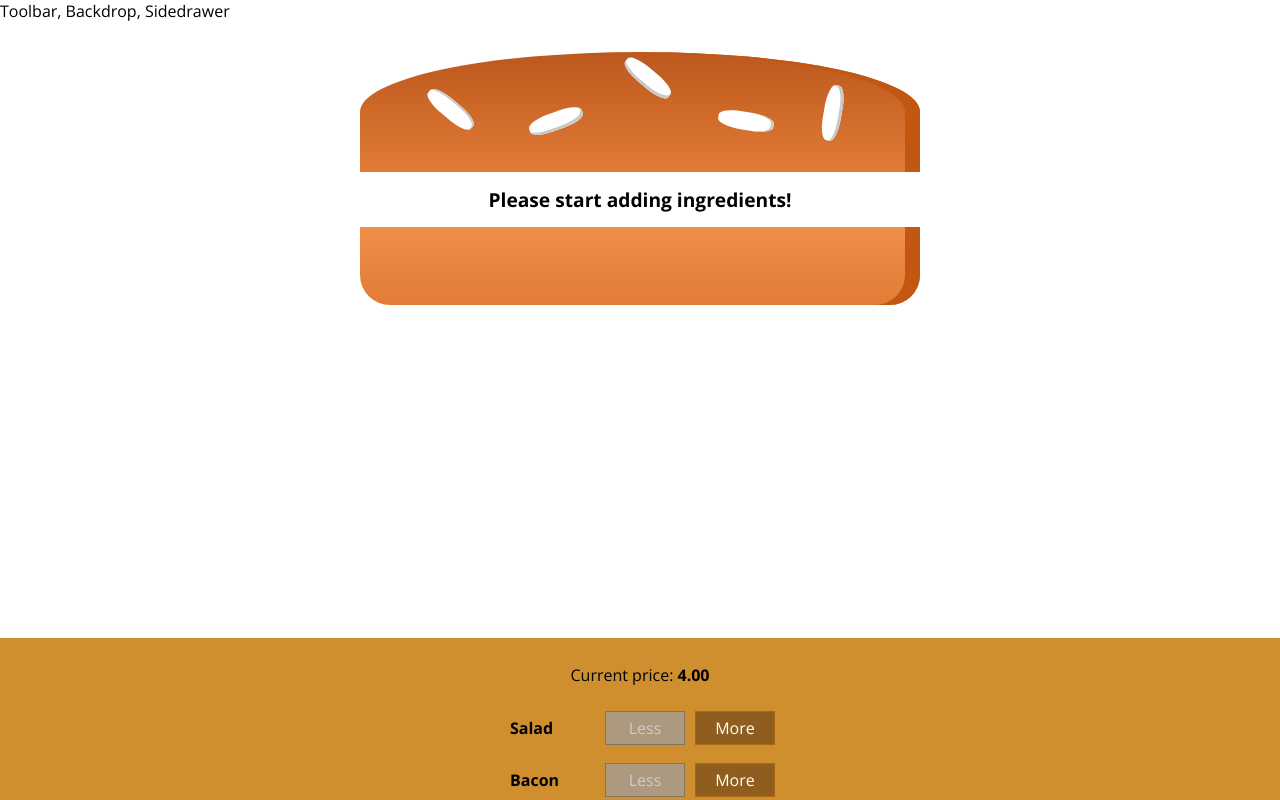
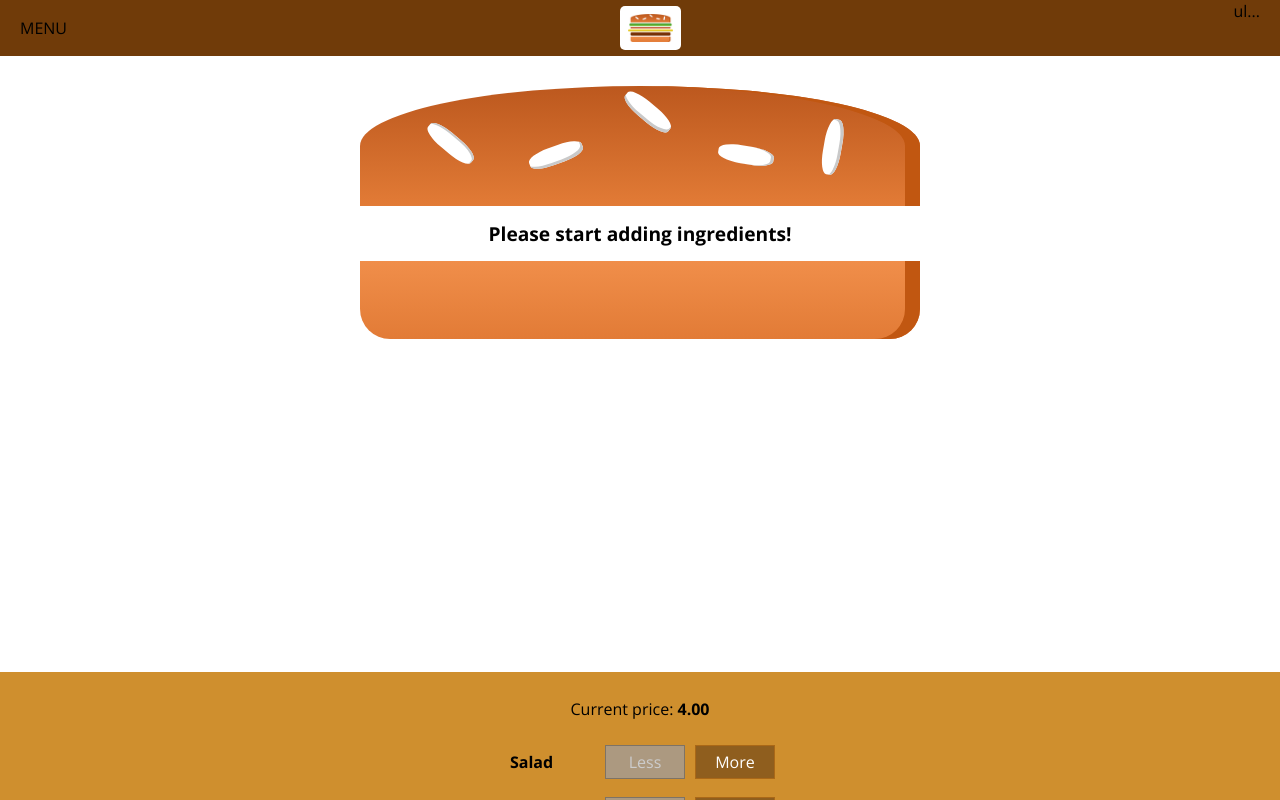
Before and after one commit to abhinn-ankit/burger-builder, a React (Create React App) app: page / in a window 1280 px wide. Shown: the top 800 px of the page. Built offline with nearby package versions, Linux system fonts and the light colour scheme.

Commit message:
Add logo component

```diff
--- a/src/components/Burger/OrderSummary/OrderSummary.tsx
+++ b/src/components/Burger/OrderSummary/OrderSummary.tsx
@@ -16,6 +16,9 @@
       <h3>You order</h3>
       <p>A delicious burger with the following ingredients:</p>
       <ul>{ingredientSummary}</ul>
+      <p>
+        <strong>TotalPrice: {props.price.toFixed(2)}</strong>
+      </p>
       <p>Continue to checkout?</p>
       <Button btnType="Danger" clicked={props.purchaseCancelled}>
         CANCEL
@@ -29,6 +32,7 @@
 
 orderSummary.propTypes = {
   ingredients: PropTypes.object,
+  price: PropTypes.number,
   purchaseCancelled: PropTypes.func,
   purchaseContinued: PropTypes.func,
 };
--- a/src/components/Layout/Layout.module.scss
+++ b/src/components/Layout/Layout.module.scss
@@ -1,3 +1,3 @@
 .content {
-  margin-top: 16px;
+  margin-top: 72px;
 }
--- a/src/components/Layout/Layout.tsx
+++ b/src/components/Layout/Layout.tsx
@@ -1,10 +1,11 @@
 import React, { Fragment } from 'react';
 import classes from './Layout.module.scss';
+import Toolbar from '../Navigation/Toolbar/Toolbar';
 
 const layout = props => {
   return (
     <Fragment>
-      <div>Toolbar, Backdrop, Sidedrawer</div>
+      <Toolbar />
       <main className={classes.content}>{props.children}</main>
     </Fragment>
   );
--- /dev/null
+++ b/src/components/Logo/Logo.module.scss
@@ -0,0 +1,11 @@
+.Logo {
+  background-color: #fff;
+  padding: 8px;
+  height: 80%;
+  box-sizing: border-box;
+  border-radius: 5px;
+}
+
+.Logo img {
+  height: 100%;
+}
--- /dev/null
+++ b/src/components/Logo/Logo.tsx
@@ -0,0 +1,16 @@
+import React from 'react';
+import PropTypes from 'prop-types';
+import burgerLogo from '../../assets/images/burger-logo.png';
+import classes from './Logo.module.scss';
+
+const logo = props => {
+  return (
+    <div className={classes.Logo}>
+      <img src={burgerLogo} alt="MyBurger" />
+    </div>
+  );
+};
+
+logo.propTypes = {};
+
+export default logo;
--- /dev/null
+++ b/src/components/Navigation/Toolbar/Toolbar.module.scss
@@ -0,0 +1,18 @@
+.Toolbar {
+  height: 56px;
+  width: 100%;
+  position: fixed;
+  top: 0;
+  left: 0;
+  background-color: #703b09;
+  display: flex;
+  justify-content: space-between;
+  align-items: center;
+  padding: 0 20px;
+  box-sizing: border-box;
+  z-index: 90;
+}
+
+.Toolbar nav {
+  height: 100%;
+}
--- /dev/null
+++ b/src/components/Navigation/Toolbar/Toolbar.tsx
@@ -0,0 +1,18 @@
+import React from 'react';
+import classes from './Toolbar.module.scss';
+import PropTypes from 'prop-types';
+import Logo from '../../Logo/Logo';
+
+const toolbar = props => {
+  return (
+    <header className={classes.Toolbar}>
+      <div>MENU</div>
+      <Logo />
+      <nav>ul...</nav>
+    </header>
+  );
+};
+
+toolbar.propTypes = {};
+
+export default toolbar;
--- a/src/containers/BurgerBuilder/BurgerBuilder.tsx
+++ b/src/containers/BurgerBuilder/BurgerBuilder.tsx
@@ -89,6 +89,7 @@
         {
           <Modal show={this.state.purchasing} modalClosed={this.purchaseCancelHandler}>
             <OrderSummary
+              price={this.state.totalPrice}
               purchaseCancelled={this.purchaseCancelHandler}
               purchaseContinued={this.purchaseContinueHandler}
               ingredients={this.state.ingredients}
```
Also changed, not shown: src/assets/images/burger-logo.png (added).
